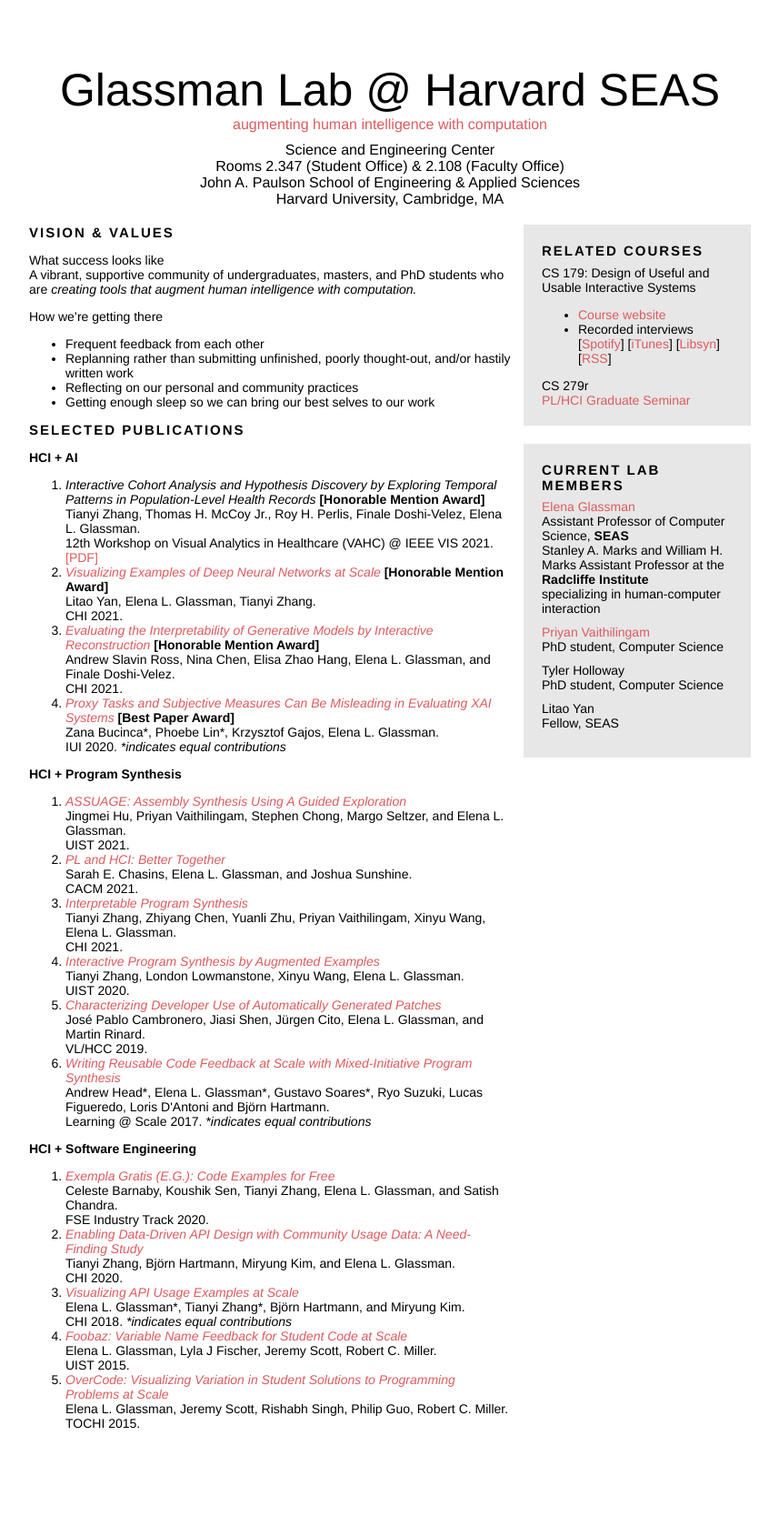
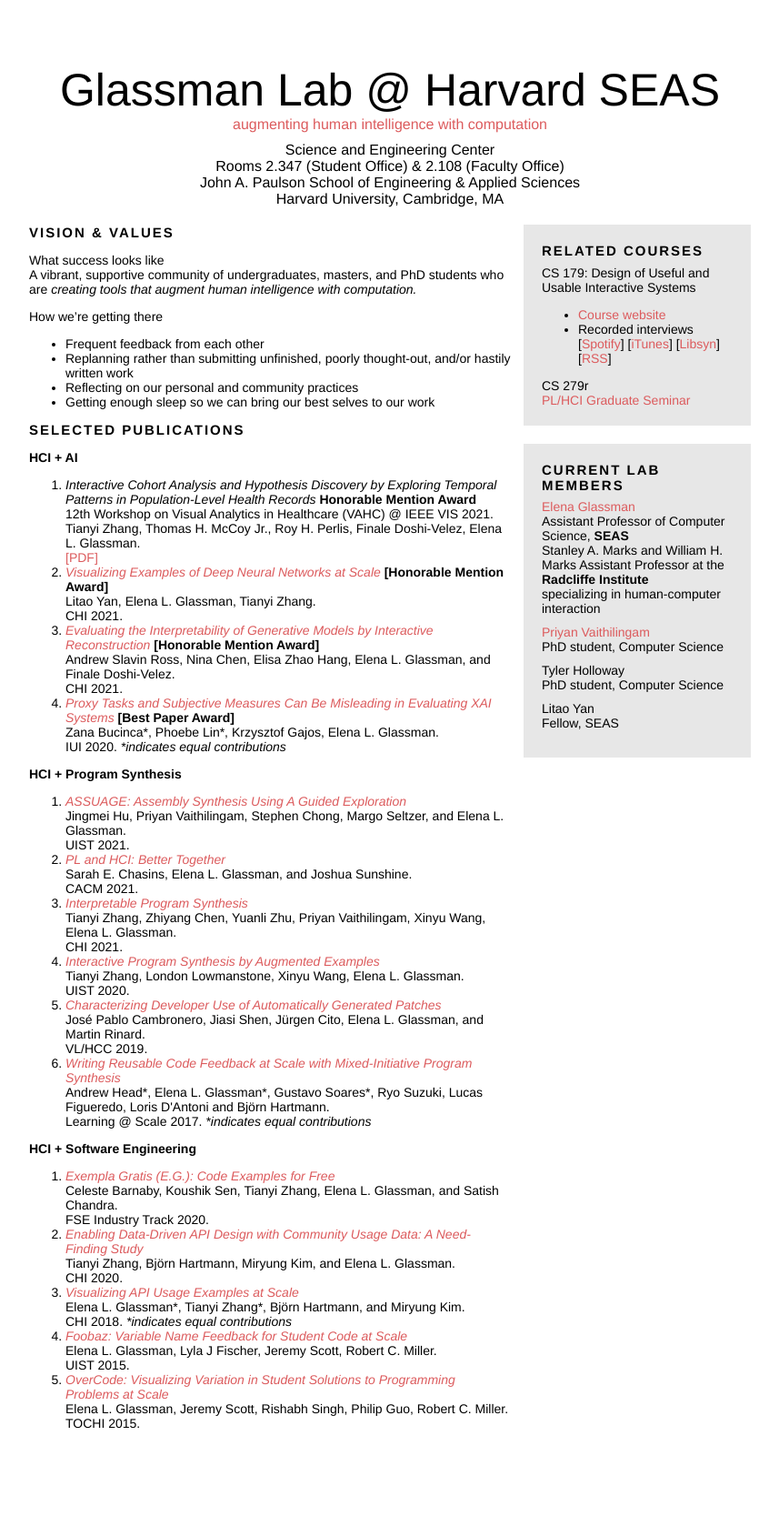
Before and after one commit to eglassman/eglassman.github.io, a Jekyll site: the page built from index.html, in a window 1280 px wide. Shown: the whole page at 91% size, without its empty margins (211-1068 px from the left). Built offline with Jekyll 4.4.1, drawn with Linux system fonts in a browser that asks for light colours.

Commit message:
reordered things

```diff
--- a/index.html
+++ b/index.html
@@ -68,9 +68,9 @@
       </p>
 
       <ol>
-        <li><em>Interactive Cohort Analysis and Hypothesis Discovery by Exploring Temporal Patterns in Population-Level Health Records</em> <b>[Honorable Mention Award]</b>
+        <li><em>Interactive Cohort Analysis and Hypothesis Discovery by Exploring Temporal Patterns in Population-Level Health Records</em> <b>Honorable Mention Award</b>
+          <br/>12th Workshop on Visual Analytics in Healthcare (VAHC) @ IEEE VIS 2021.
           <br/>Tianyi Zhang, Thomas H. McCoy Jr., Roy H. Perlis, Finale Doshi-Velez, Elena L. Glassman.
-          <br/>12th Workshop on Visual Analytics in Healthcare (VAHC) @ IEEE VIS 2021.
           <br/><a href="papers/Interactive_Visual_Analytics_for_EHRs_VAHC_2021.pdf">[PDF]</a>
         </li>
         <li><em><a href="papers/examplenet_chi2021.pdf">Visualizing Examples of Deep Neural Networks at Scale</a></em> <b>[Honorable Mention Award]</b>
```
